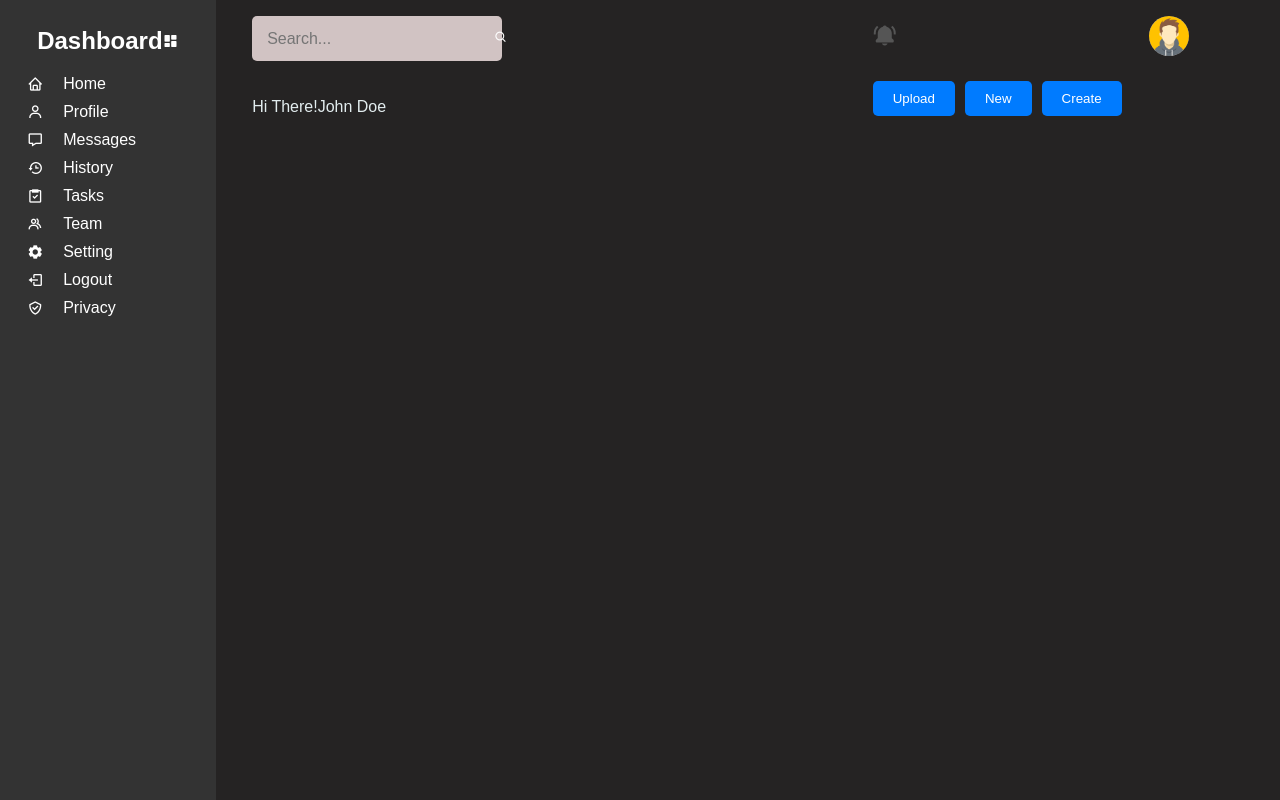
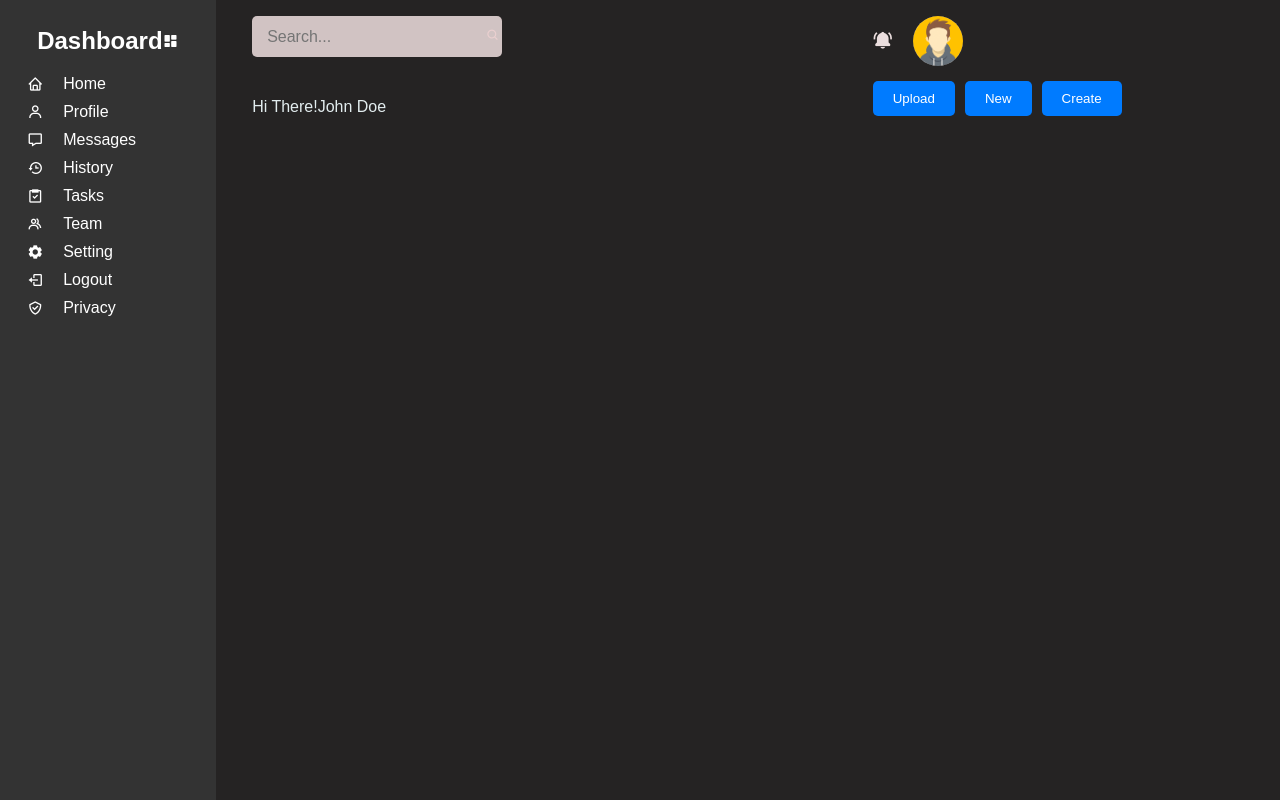
Before and after one commit to doreennjagi/dashbooad-project, a plain HTML site: page index.html in a window 1280 px wide. Drawn offline with nearby package versions, Linux system fonts and the light colour scheme.

Commit message:
dashboard

```diff
--- a/index.html
+++ b/index.html
@@ -68,12 +68,21 @@
                 <span>John Doe</span>
             </div>
             <div class="user-info">
-                <i class='bx bxs-bell-ring' ></i><!-- Notification icon -->
-                <img src="./images/image.png" alt="Notification Avatar">
-                <img src="/images/image.png" alt="User Avatar">
+                <div class="notify">
+                    <i class='bx bxs-bell-ring' ></i><!-- Notification icon -->
+                    <div class="notify-count">
+
+                    </div>
+                </div>
+                <div class="user-img">
+                    <img src="./images/image.png" alt="User Avatar">
+
+                </div>
+            </div>
 
 
-            </div>
+
+
             <div class="buttons">
                 <button class="button">Upload</button>
                 <button class="button">New</button>
--- a/style.css
+++ b/style.css
@@ -106,17 +106,13 @@ body {
 }
 .search-bar button {
     background-color: transparent;
-    color: #160101;
+    color: #ebd0d0;
     border: none;
-    padding: 10px 20px;
+    padding: 8px 12px;
     border-radius: 5px;
     cursor: pointer;
     transition: background-color 0.3s ease;
 }
-.search-bar button:hover {
-    background-color: #0056b3;
-
-    }
 .header-title{
     display: flex;
     font-weight: 500;
@@ -127,39 +123,46 @@ body {
 .user-info {
     display: flex;
     align-items: center;
-    justify-content: space-between;
+
+    }
+
+
+.notify {
+    position: relative;
+    display: inline-block;
+    margin-right: 20px;
+}
+
+.notify i {
+        font-size: 20px;
+        color: #ebdede;
 
 }
 
-.user-info i {
-    font-size: 24px;
-    color: #555;
-    margin-right: 10px;
+.notify.notification-count {
+        position: absolute;
+        top: -8px;
+        right: -8px;
+        background: #f00;
+        color: #f7abab;
+        border-radius: 50%;
+        font-size: 0.8rem;
 }
 
-/* Styling for user avatars and "Hi there" message */
-.user-info img {
-    width: 40px;
-    height: 40px;
+.user-img {
+    width: 50px;
+    height: 50px;
     border-radius: 50%;
     margin-right: 10px;
-
-    }
-
-.user-info span {
-    font-weight: bold;
-    margin-right: 10px;
+    overflow: hidden;
 }
 
+.user-img img {
+    width: 100%;
+    height: 100%;
+    object-fit: cover;
+}
 
-.search-bar button {
-    color: #fff;
-    border: none;
-    padding: 10px 20px;
-    border-radius: 5px;
-    cursor: pointer;
-    transition: background-color 0.3s ease;
-}
 
 .buttons {
     display: flex;
@@ -174,3 +177,6 @@ body {
         border-radius: 5px;
         cursor: pointer;
 }
+.button:hover{
+    background-color: #0069d9;
+}
```
